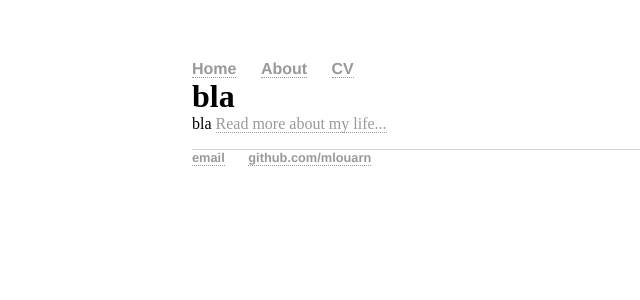
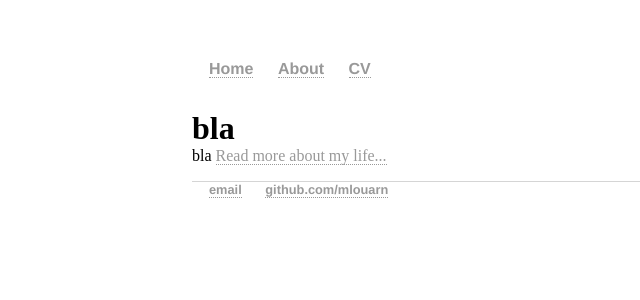
Before and after one commit to mlouarn/mlouarn.github.io, a Jekyll site: the page built from index.html, in a window 1280 px wide. Shown: the top 300 px of the page, without its empty margins (0-640 px from the left). Built offline with Jekyll 4.4.1, drawn with Linux system fonts in a browser that asks for light colours.

Commit message:
Update main.css

```diff
--- a/css/main.css
+++ b/css/main.css
@@ -37,6 +37,7 @@ h2 { font-size: 20px; margin: 0 0 6px 0; position: relative; }
 h2 span { position: absolute; bottom: 0; right: 0; font-style: italic; font-family: Georgia, Serif; font-size: 16px; color: #999; font-weight: normal; }
 a { color: #999; text-decoration: none; border-bottom: 1px dotted #999; }
 a:hover { border-bottom-style: solid; color: black; }
+ul { margin: 0 0 32px 17px; }
 #objective { width: 500px; float: left; }
 #objective p { font-family: Georgia, Serif; font-style: italic; color: #666; }
 dt { font-style: italic; font-weight: bold; font-size: 18px; text-align: right; padding: 0 26px 0 0; width: 150px; float: left; height: 100px; border-right: 1px solid #999;  }
```
